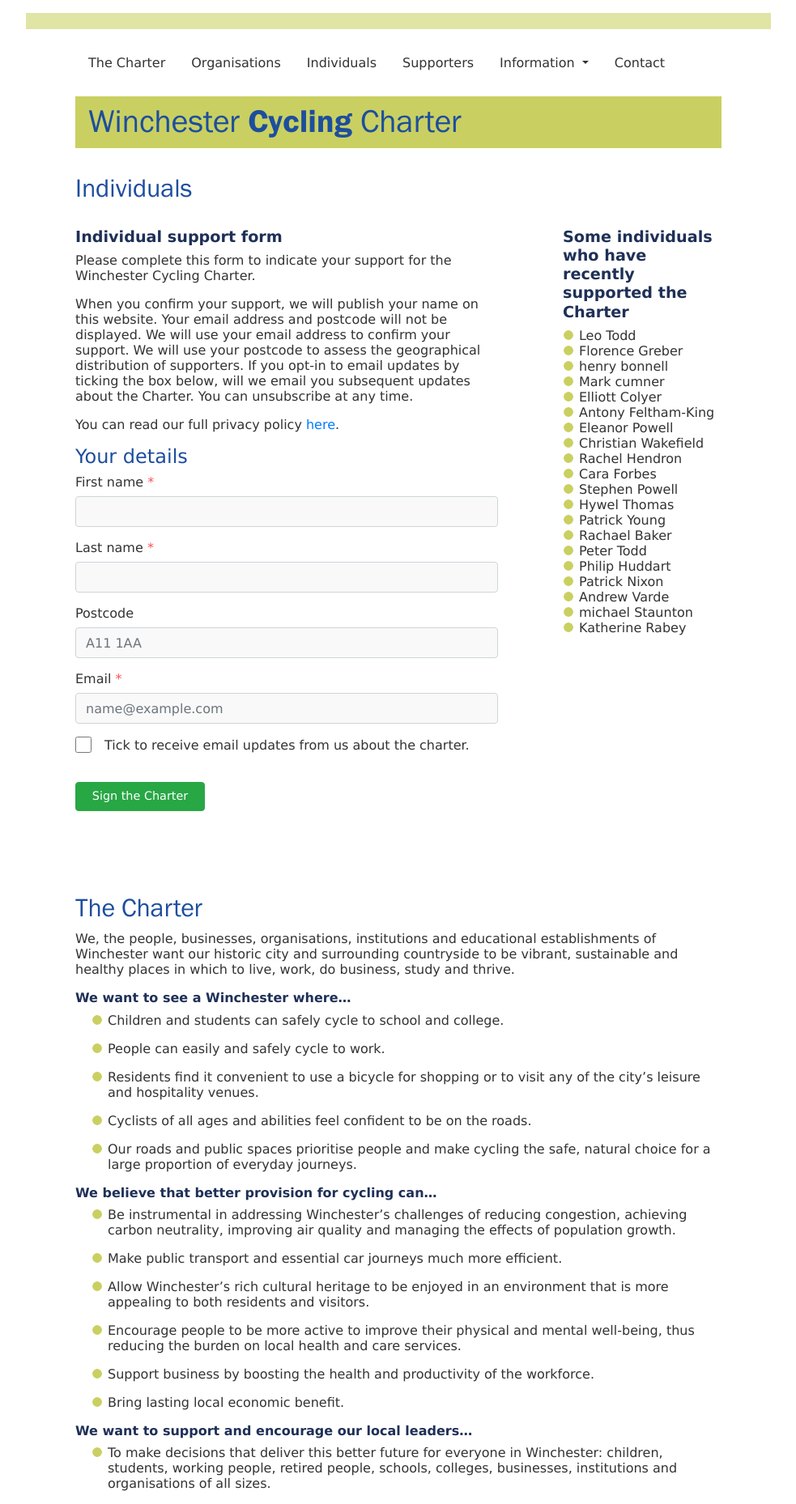
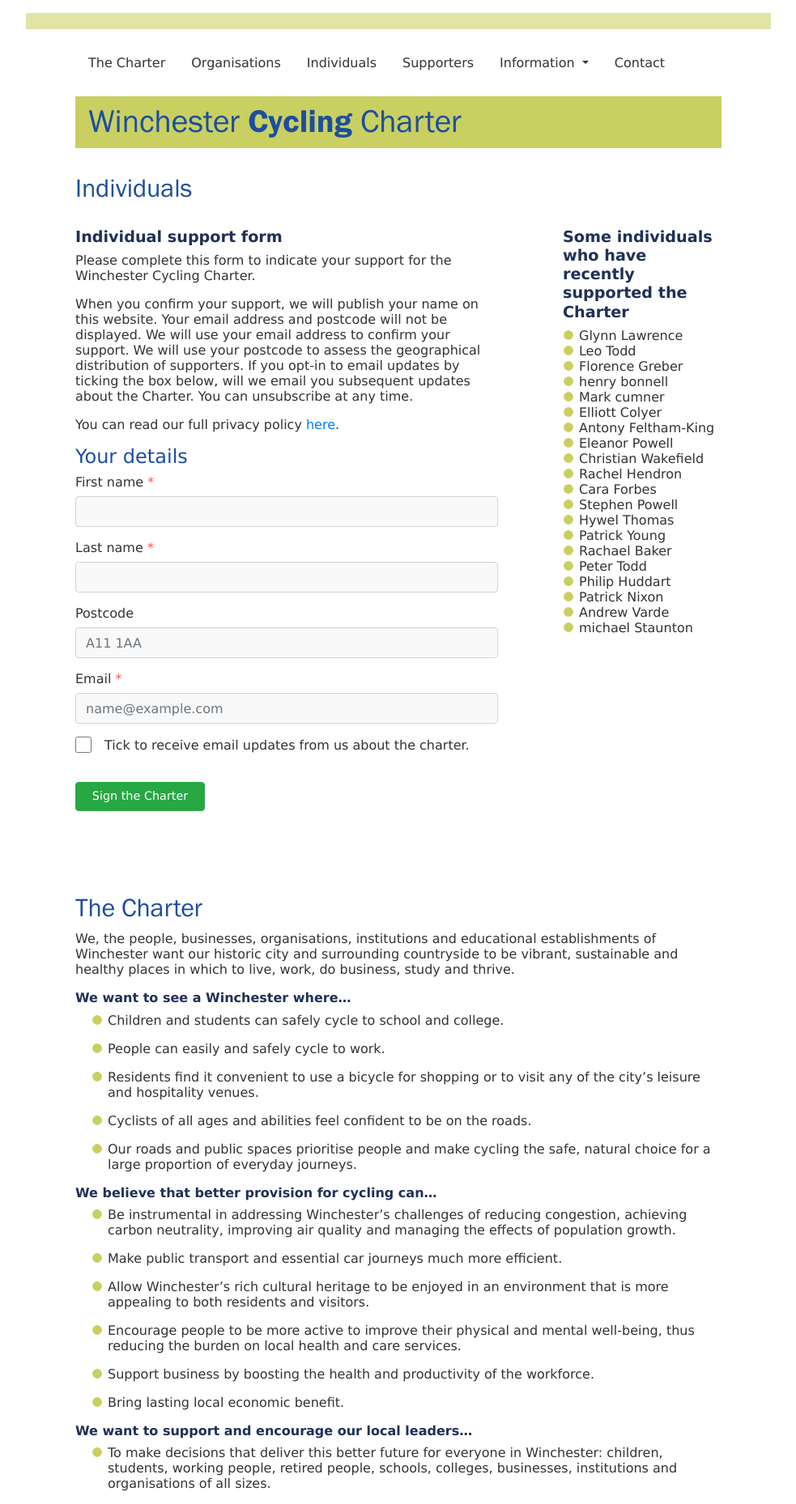
Before and after one commit to winchestercyclingcharter/winchestercyclingcharter.github.io, a Jekyll site: the page built from ind-page.md, in a window 1280 px wide. Shown: the whole page at 81% size, without its empty margins (148-1131 px from the left). Built offline with Jekyll 4.4.1, drawn with Linux system fonts in a browser that asks for light colours; nearby versions of some CDN libraries.

Commit message:
Update people.yml

```diff
--- a/_data/people.yml
+++ b/_data/people.yml
@@ -545,3 +545,4 @@ people:
 - { lastname: bonnell, firstname: henry, dt: 20210831-065720-019940 }
 - { lastname: Greber , firstname: Florence , dt: 20210831-090535-997927 }
 - { lastname: Todd, firstname: Leo, dt: 20210901-120752-291411 }
+- { lastname: Lawrence, firstname: Glynn, dt: 20210915-102826-919715 }
```
